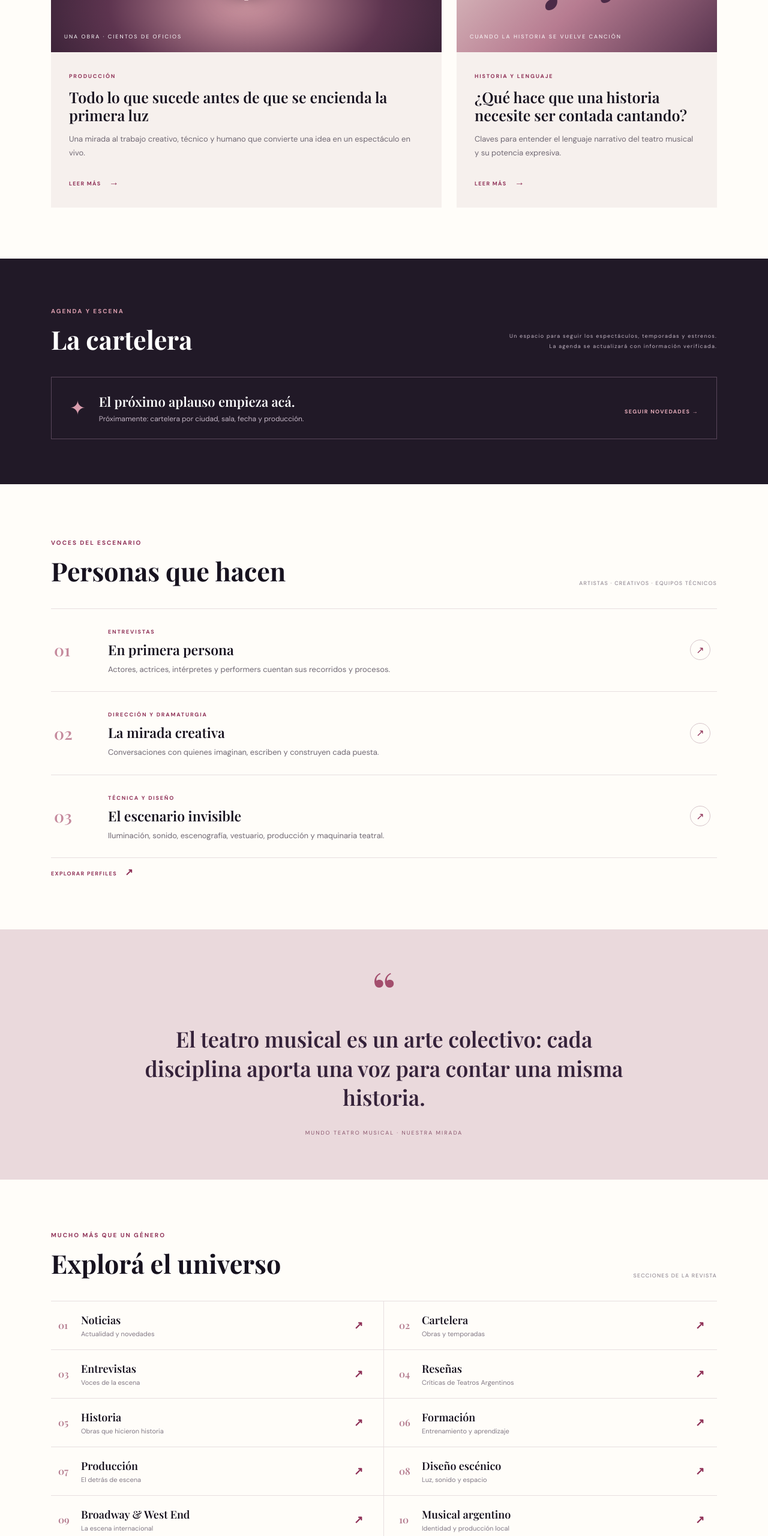
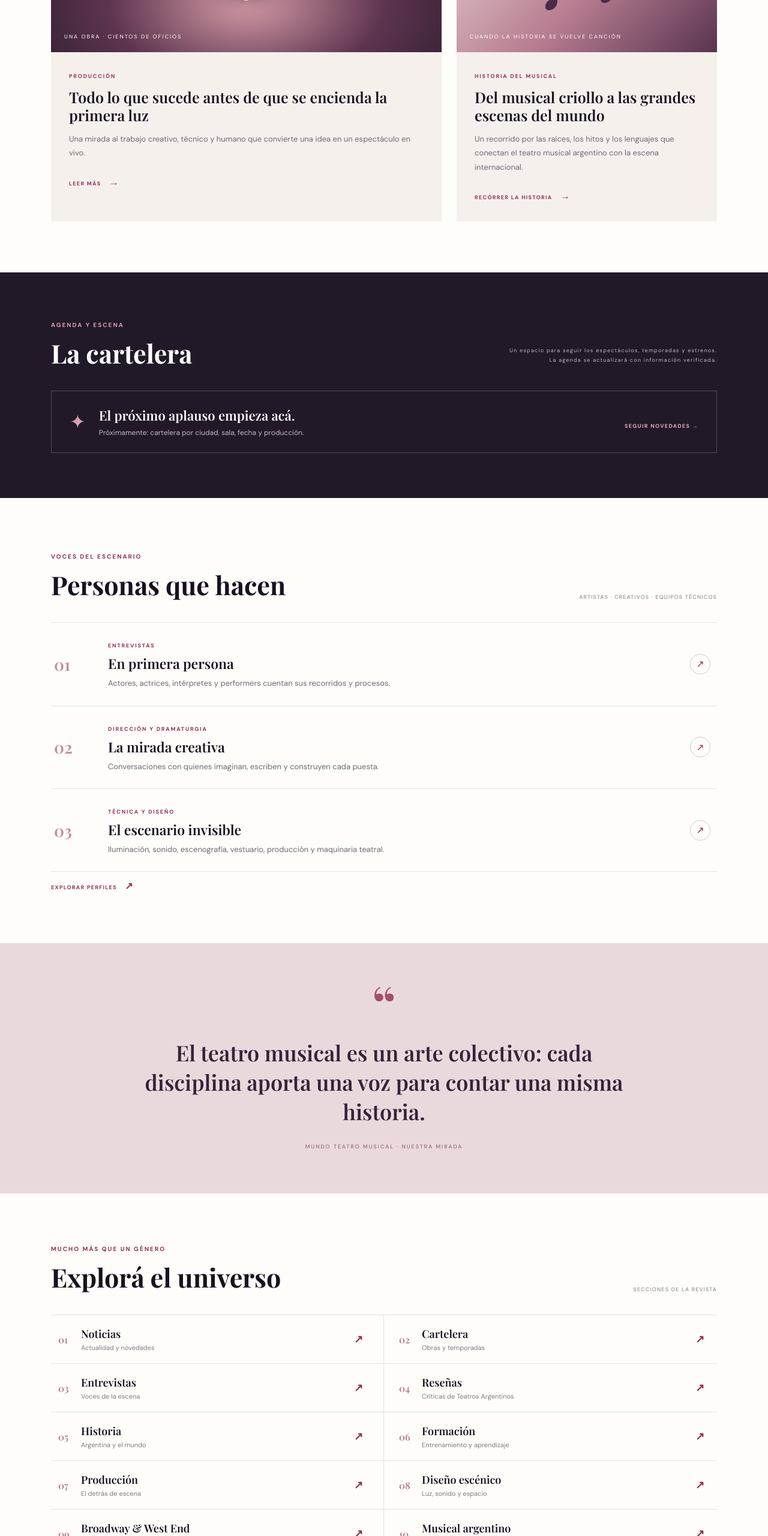
Before and after one commit to emmalopeztorres-eng/blog-teatro-musical, a plain HTML site: page index.html in a window 1280 px wide. Shown: the part 1160-3720 px from the top of the page at 60% size. Drawn offline with nearby package versions, Linux system fonts and the light colour scheme.

Commit message:
Integrar Historia en la portada del blog

```diff
--- a/index.html
+++ b/index.html
@@ -49,7 +49,7 @@
         </article>
         <article class="feature-card secondary-feature">
           <div class="feature-visual visual-notes"><span class="visual-label">EL LENGUAJE DEL MUSICAL</span><div class="music-notes">♪ ♫</div><span class="visual-bottom">CUANDO LA HISTORIA SE VUELVE CANCIÓN</span></div>
-          <div class="feature-text"><span class="category">HISTORIA Y LENGUAJE</span><h3>¿Qué hace que una historia necesite ser contada cantando?</h3><p>Claves para entender el lenguaje narrativo del teatro musical y su potencia expresiva.</p><a href="#universo" class="text-link">LEER MÁS <span>→</span></a></div>
+          <div class="feature-text"><span class="category">HISTORIA DEL MUSICAL</span><h3>Del musical criollo a las grandes escenas del mundo</h3><p>Un recorrido por las raíces, los hitos y los lenguajes que conectan el teatro musical argentino con la escena internacional.</p><a href="articulos/historia-del-teatro-musical.html" class="text-link">RECORRER LA HISTORIA <span>→</span></a></div>
         </article>
       </div>
     </section>
@@ -80,7 +80,7 @@
         <a href="#cartelera"><span>02</span><strong>Cartelera</strong><small>Obras y temporadas</small><b>↗</b></a>
         <a href="#entrevistas"><span>03</span><strong>Entrevistas</strong><small>Voces de la escena</small><b>↗</b></a>
         <a href="resenas.html"><span>04</span><strong>Reseñas</strong><small>Críticas de Teatros Argentinos</small><b>↗</b></a>
-        <a href="#universo"><span>05</span><strong>Historia</strong><small>Obras que hicieron historia</small><b>↗</b></a>
+        <a href="articulos/historia-del-teatro-musical.html"><span>05</span><strong>Historia</strong><small>Argentina y el mundo</small><b>↗</b></a>
         <a href="#universo"><span>06</span><strong>Formación</strong><small>Entrenamiento y aprendizaje</small><b>↗</b></a>
         <a href="#universo"><span>07</span><strong>Producción</strong><small>El detrás de escena</small><b>↗</b></a>
         <a href="#universo"><span>08</span><strong>Diseño escénico</strong><small>Luz, sonido y espacio</small><b>↗</b></a>
```
